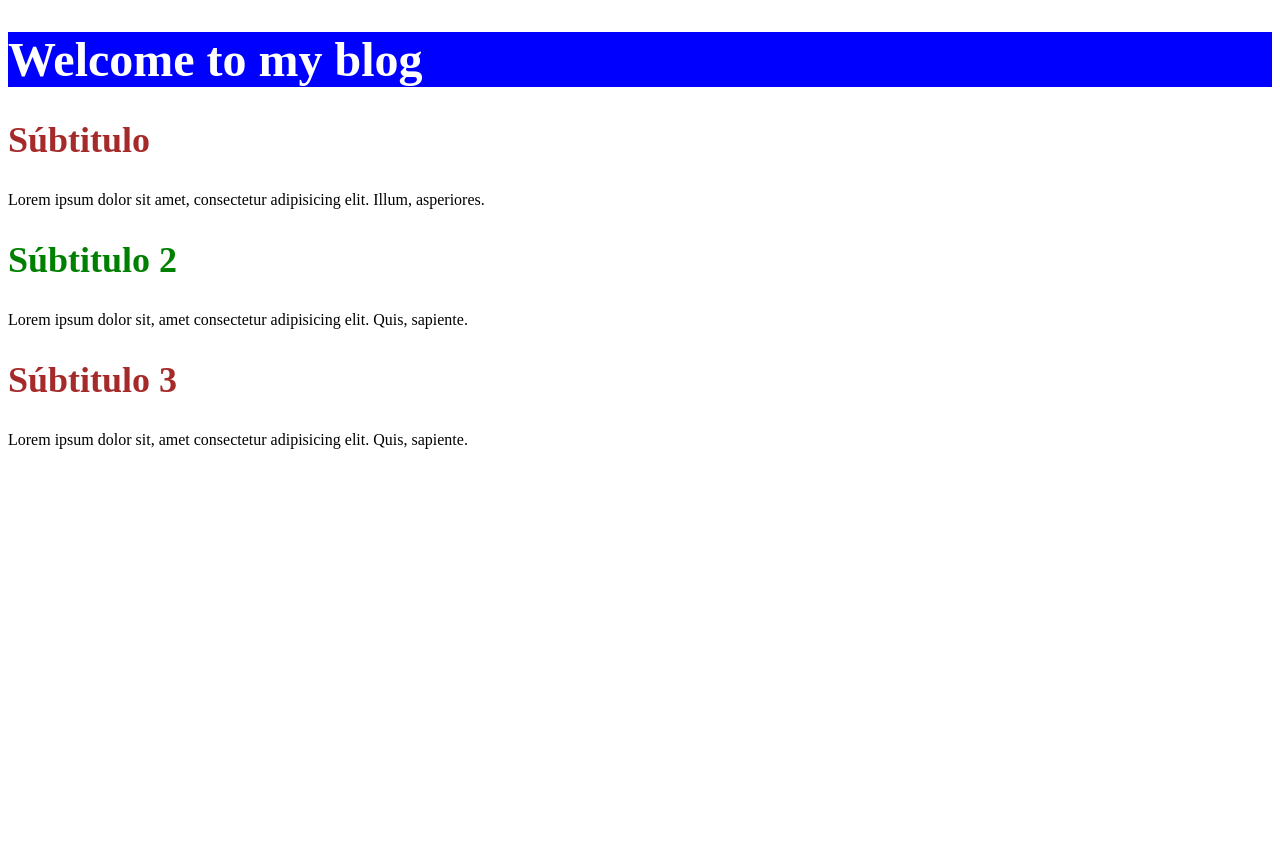
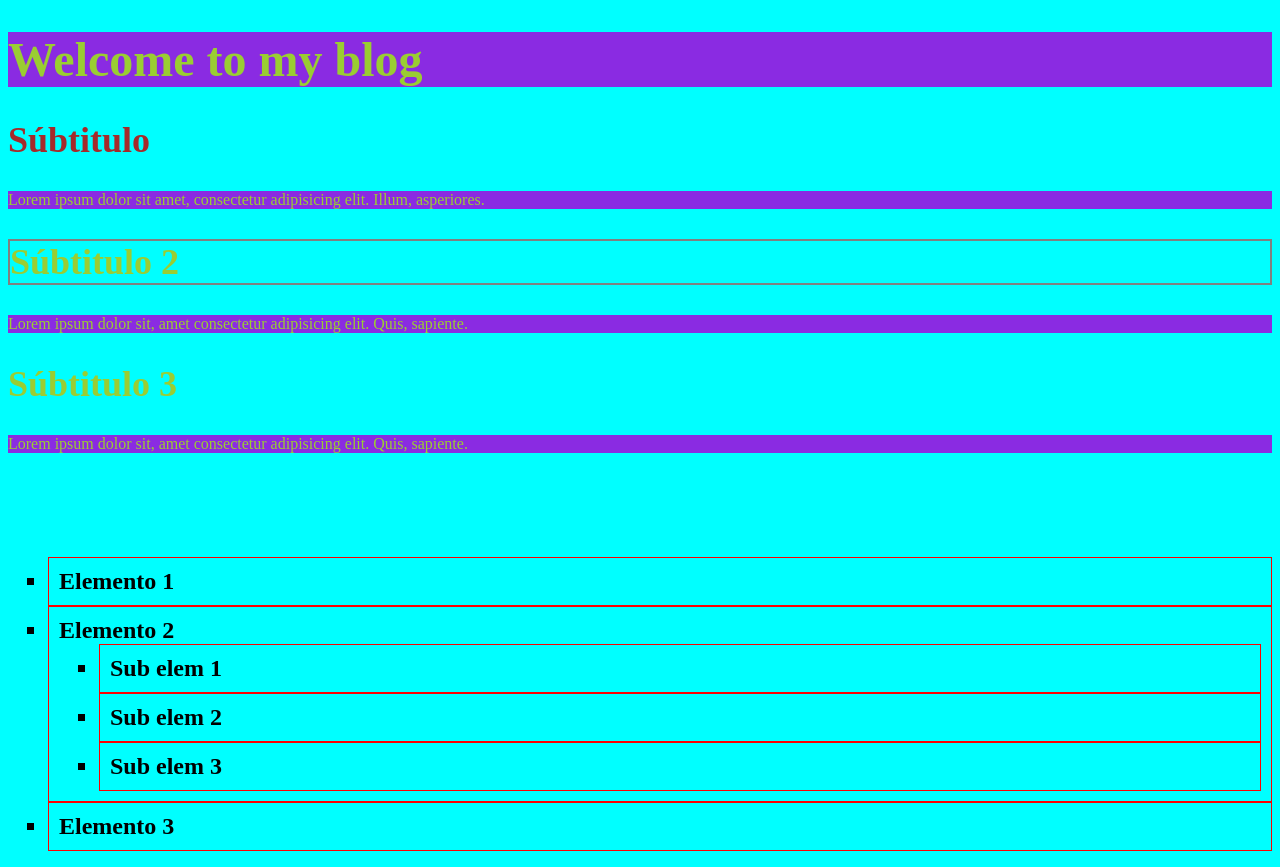
Before and after one commit to OnlyWritingCode/Repositorio_WebModerno_Learn, a plain HTML site: page fundamentos_css/selectores_css.html in a window 1280 px wide. Before the commit the page ends 800 px from the top, so only its background shows below. Drawn offline with Linux system fonts and the light colour scheme.

Commit message:
Commit de clases css

```diff
--- /dev/null
+++ b/css/precedencia.css
@@ -0,0 +1,22 @@
+/* p{
+    font-size: 36px;
+    color: blue;
+} */
+
+#elemento1{
+    color: blue;
+}
+
+.caja-elemento1{
+    color: red !important;
+}
+
+p{
+    color: brown;
+    font-size: 22px;
+}
+
+p{
+    color: green;
+    font-size: 36px;
+}
--- /dev/null
+++ b/css/pseudo_class.css
@@ -0,0 +1,55 @@
+a{
+    font-size: 24px;
+    color: green;
+    text-decoration: none;
+}
+
+a:hover{
+    color: red;
+    font-size: 32px;
+    text-decoration: underline;
+}
+
+a:active{
+    color: black;
+    text-decoration: dotted;
+}
+
+
+.caja1{
+    width: 200px;
+    height: 200px;
+    background-color: violet;
+}
+.caja1:hover{
+    background-color: brown;
+}
+
+li:nth-child(odd){
+    background-color: red;
+}
+
+li:nth-child(even){
+    background-color: violet;
+}
+
+/* Pseudo elem before y after */
+
+/* p:before{
+    content: "*-*";
+}
+p:after{
+    content: "*-*";
+} */
+
+/* firstline y first letter */
+
+p::first-letter{
+    font-size: 32px;
+}
+
+/* selector por atributo */
+
+input[type="text"]{
+    border: 3px solid blue;
+}
--- a/css/selectestilos.css
+++ b/css/selectestilos.css
@@ -1,3 +1,14 @@
+/* selector universal */
+
+/* *{
+    margin: 0;
+    padding: 0;
+} */
+
+body{
+    background-color: aqua;
+}
+
 /* selector por elementos */
 h1{
     font-size: 48px;
@@ -11,6 +22,40 @@ h2{
 }
 
 /* selector por id se usa "#" */
-h2#color-verde{
-    color: green;
+h2#subtitulo-encabezado{
+    color: yellowgreen;
 }
+
+/* selector de clase se usa . */
+.subtitulo-encabezado{
+    color: yellowgreen;
+}
+
+.borde-gris{
+    border: 2px solid grey;
+}
+
+/* selector multiple */
+
+h1, p{
+    background-color: blueviolet;
+    color: yellowgreen;
+}
+
+/* selector de descendencia */
+
+ul li{
+    list-style: square;
+    padding: 10px;
+    font-size: 24px;
+}
+
+/* selector de descendencia directa */
+
+ul > li, ol > li{
+    list-style: square;
+    padding: 10px;
+    font-size: 24px;
+    font-weight: 900;
+    border: 1px solid red;
+}
--- a/fundamentos_css/selectores_css.html
+++ b/fundamentos_css/selectores_css.html
@@ -12,10 +12,32 @@
     <h2>Súbtitulo</h2>
     <p>Lorem ipsum dolor sit amet, consectetur adipisicing elit. Illum, asperiores.</p>
 
-    <h2 id="color-verde">Súbtitulo 2</h2>
+    <h2 class="subtitulo-encabezado borde-gris">Súbtitulo 2</h2>
     <p>Lorem ipsum dolor sit, amet consectetur adipisicing elit. Quis, sapiente.</p>
 
-    <h2>Súbtitulo 3</h2>
+    <h2 class="subtitulo-encabezado">Súbtitulo 3</h2>
     <p>Lorem ipsum dolor sit, amet consectetur adipisicing elit. Quis, sapiente.</p>
+    <br>
+    <br>
+    <!-- <ul>
+        <li>Elemento 1</li>
+        <li>Elemento 2</li>
+        <li>Elemento 3</li>
+    </ul> -->
+
+    <br>
+    <br>
+    <ul>
+        <li>Elemento 1</li>
+        <li>Elemento 2
+            <ol>
+                <li>Sub elem 1</li>
+                <li>Sub elem 2</li>
+                <li>Sub elem 3</li>
+            </ol>
+        </li>
+        <li>Elemento 3</li>
+    </ul>
+
 </body>
 </html>
```
Also changed, not shown: fundamentos_css/precedencia.html (added, +17 -0 lines), fundamentos_css/pseudo_class_pseudo_elem.html (added, +36 -0 lines).
